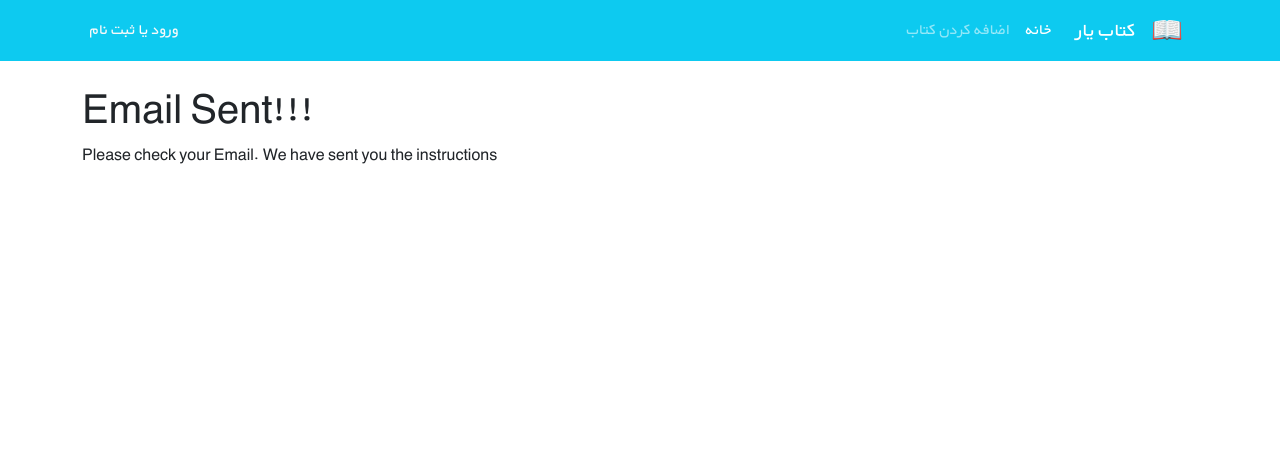
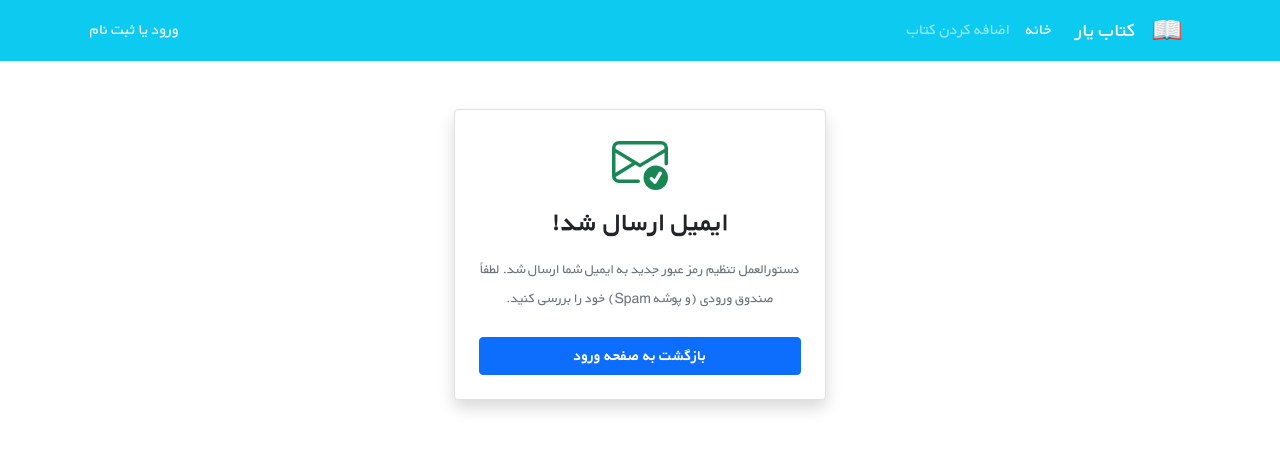
Before and after one commit to sabermodirian/bookstore, a Django app: a page that uses templates/registration/password_reset_done.html in a window 1280 px wide. Shown: the top 450 px of the page. Run offline with Django 5.2, Linux system fonts and the light colour scheme; some libraries are stand-ins or nearby versions.

Commit message:
34) password_reset_done.html (صفحه پیام موفقیت‌آمیز بودن ارسال ایمیل — رفع غلط املایی Resetion)

```diff
--- a/templates/registration/password_reset_done.html
+++ b/templates/registration/password_reset_done.html
@@ -1,15 +1,29 @@
 {% extends "_base.html" %}
-{% load crispy_forms_tags %}
 
 {% block page_title %}
-    Password Resetion is Successfully!!!
+    ایمیل بازیابی ارسال شد
 {% endblock %}
 
 {% block content %}
+<div class="container mt-4 mb-5">
+    <div class="d-flex justify-content-center mt-5" dir="rtl">
+        <div class="col-xl-4 col-lg-5 col-md-6 col-sm-8 col-11 bg-white border rounded px-4 pt-4 pb-4 shadow text-center">
 
-<div class="container mt-4 mb-5">
-<h1>Email Sent!!!</h1>
-<p>Please check your Email. We have sent you the instructions</p>
+            <div class="mb-3 text-success">
+                <svg xmlns="http://www.w3.org/2000/svg" width="56" height="56" fill="currentColor" class="bi bi-envelope-check" viewBox="0 0 16 16">
+                    <path d="M2 2a2 2 0 0 0-2 2v8.01A2 2 0 0 0 2 14h5.5a.5.5 0 0 0 0-1H2a1 1 0 0 1-.966-.741l5.64-3.471L8 9.583l7-4.2V8.5a.5.5 0 0 0 1 0V4a2 2 0 0 0-2-2H2Zm3.708 6.208L1 11.105V5.383l4.708 2.825ZM1 4.217V4a1 1 0 0 1 1-1h12a1 1 0 0 1 1 1v.217l-7 4.2-7-4.2Z"/>
+                    <path d="M16 12.5a3.5 3.5 0 1 1-7 0 3.5 3.5 0 0 1 7 0Zm-1.993-1.679a.5.5 0 0 0-.686.172l-1.17 1.95-.547-.547a.5.5 0 0 0-.708.708l1 1a.5.5 0 0 0 .752-.044l1.5-2.5a.5.5 0 0 0-.141-.739Z"/>
+                </svg>
+            </div>
+
+            <h3 class="fw-bold mb-3">ایمیل ارسال شد!</h3>
+            <p class="text-muted small leading-relaxed mb-4">
+                دستورالعمل تنظیم رمز عبور جدید به ایمیل شما ارسال شد. لطفاً صندوق ورودی (و پوشه Spam) خود را بررسی کنید.
+            </p>
+
+            <a href="{% url 'login' %}" class="btn btn-primary w-100 fw-bold">
+                بازگشت به صفحه ورود
+            </a>
 
         </div>
     </div>
```
